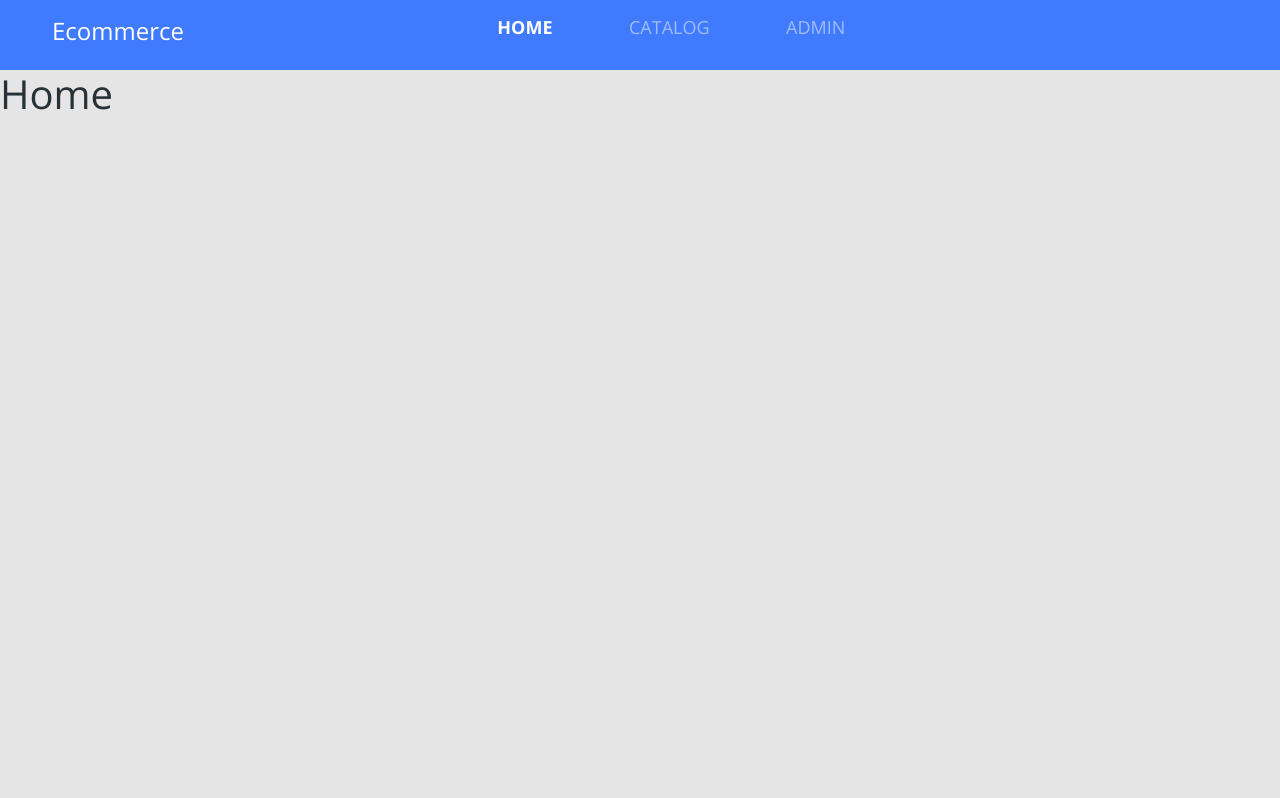
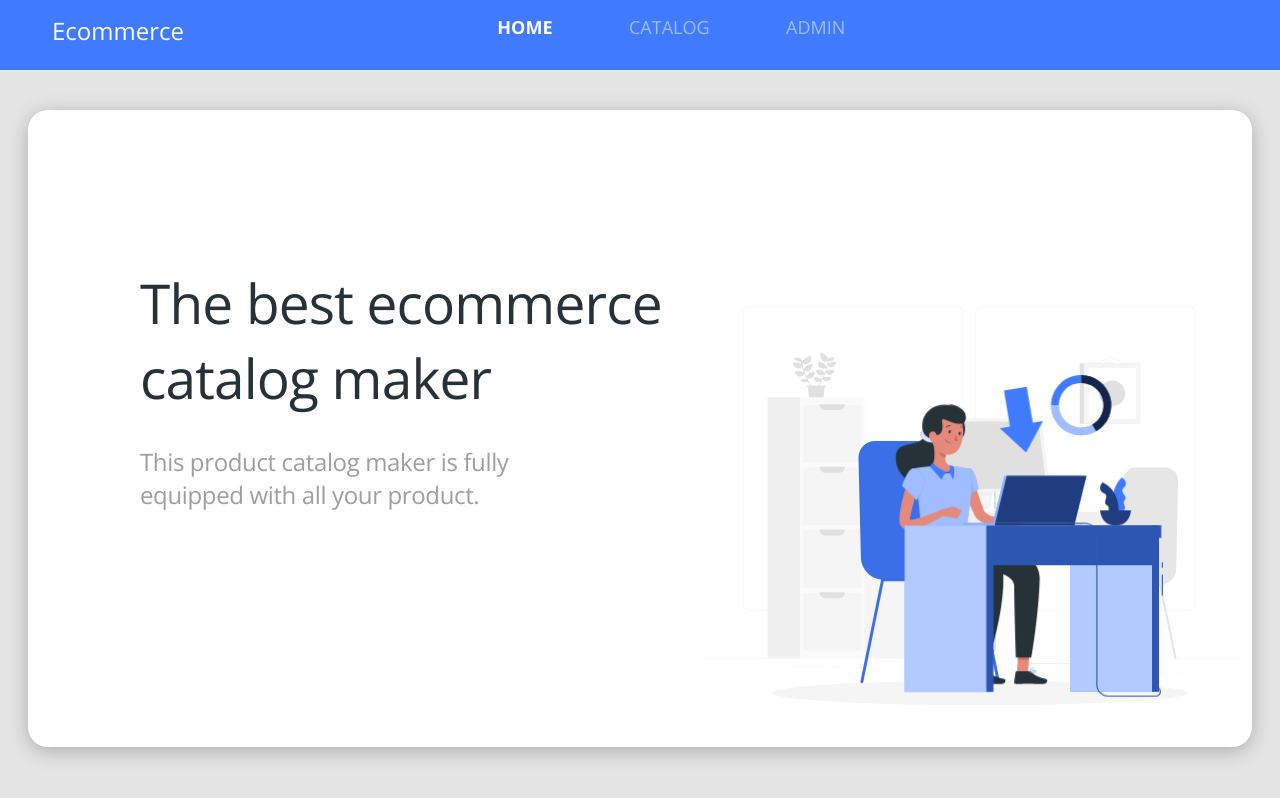
Before and after one commit to srosajazz/ensCatalog, a React (Create React App) app in the folder front-ens/: page / in a window 1280 px wide. Built offline with nearby package versions, Linux system fonts and the light colour scheme.

Commit message:
Add: Home page and SCSS

```diff
--- a/front-ens/src/app.scss
+++ b/front-ens/src/app.scss
@@ -18,5 +18,6 @@
 a {
   &:hover {
     text-decoration: none;
+    color:unset;
   }
 }
--- a/front-ens/src/core/assets/components/Navbar/styles.scss
+++ b/front-ens/src/core/assets/components/Navbar/styles.scss
@@ -11,6 +11,7 @@
   color: #fff;
   text-decoration: none;
 }
+
 
 .main-menu {
   display: flex;
--- a/front-ens/src/pages/Home/index.tsx
+++ b/front-ens/src/pages/Home/index.tsx
@@ -1,6 +1,21 @@
-const Home = () =>(
-  <div>
-    <h1>Home</h1>
+import './style.scss';
+import { ReactComponent as MainImage } from '../../core/assets/images/main-image.svg';
+const Home = () => (
+  <div className='home-container'>
+    <div className='row home-content'>
+      <div className='col-6 home-text'>
+        <h1 className='text-title'>
+          The best ecommerce
+          <br /> catalog maker
+        </h1>
+        <p className='text-subtitle'>
+          This product catalog maker is fully <br/>equipped with all your product.
+        </p>
+      </div>
+      <div className="col-6">
+        <MainImage className='main-image'/>
+      </div>
+    </div>
   </div>
-);
+)
 export default Home;
--- /dev/null
+++ b/front-ens/src/pages/Home/style.scss
@@ -0,0 +1,32 @@
+.home-container {
+  margin-top:40px;
+  padding-left: 40px;
+  padding-right: 40px;
+}
+
+.home-content{
+  background-color: #fff;
+  box-shadow: 0px 4px 20px rgba(0, 0, 0, 0.25);
+  border-radius: 20px;
+  padding-top: 155px;
+  padding-left: 100px;
+
+}
+
+.text-title {
+  font-size: 55px;
+  line-height: 75px;
+  letter-spacing: -0.015em;
+}
+
+.text-subtitle {
+font-size: 24px;
+line-height: 33px;
+letter-spacing: -0.015em;
+color: #9E9E9E;
+margin-top: 30px;
+}
+
+.main-image {
+  width: 100%;
+}
--- a/front-ens/tsconfig.json
+++ b/front-ens/tsconfig.json
@@ -1,5 +1,6 @@
 {
   "compilerOptions": {
+    "baseUrl": "./src",
     "target": "es5",
     "lib": [
       "dom",
```
Also changed, not shown: front-ens/src/core/assets/components/Navbar/index.tsx (+11 -11 lines), front-ens/src/core/assets/images/main-image.svg (added).
